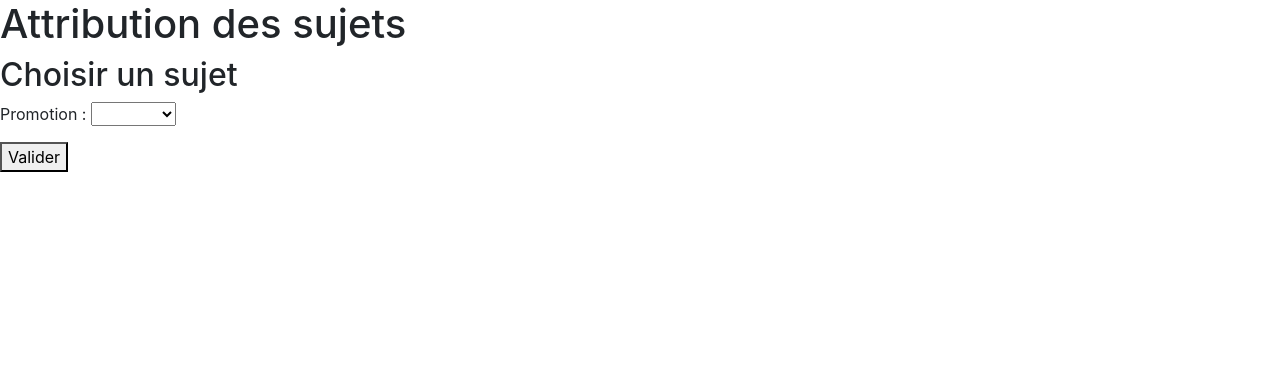
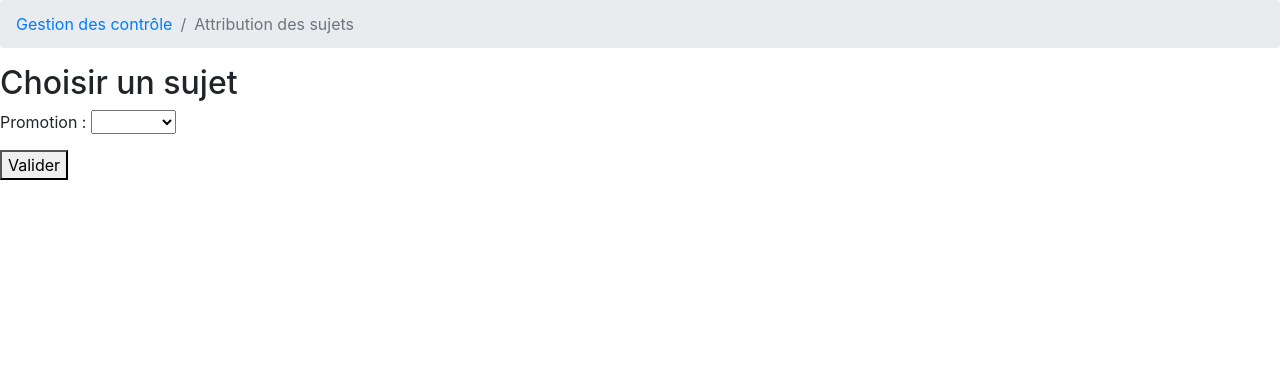
Before and after one commit to arnaudsaulou/projetGMP, a PHP site: template ApplicationWeb/include/pages/attribuerSujet.inc.php in a window 1280 px wide. Shown: the part 56-435 px from the top of the page. Run offline with PHP 8.4, Linux system fonts and the light colour scheme; the template is opened without the code that fills it, so the values that code supplies are empty; a stand-in replaces the project's code that opens the database connection; some libraries are stand-ins or nearby versions.

Commit message:
Ajout des Breadcrumbs au dessus des pages principales

```diff
--- a/ApplicationWeb/include/header.inc.php
+++ b/ApplicationWeb/include/header.inc.php
@@ -44,7 +44,7 @@
 
   <nav class="navbar navbar-expand navbar-dark bg-dark static-top">
 
-    <a class="navbar-brand mr-1" href="index.html">Projet GMP</a>
+    <a class="navbar-brand mr-1" href="index.php">Projet GMP</a>
 
     <button class="btn btn-link btn-sm text-white order-1 order-sm-0" id="sidebarToggle" href="#">
       <i class="fas fa-bars"></i>
--- a/ApplicationWeb/include/menu.inc.php
+++ b/ApplicationWeb/include/menu.inc.php
@@ -3,7 +3,7 @@
 	<!-- Sidebar -->
 	<ul class="sidebar navbar-nav">
 		<li class="nav-item">
-			<a class="nav-link" href="index.html">
+			<a class="nav-link" href="index.php">
 				<i class="fas fa-fw fa-tachometer-alt"></i>
 				<span>Tableau de bord</span>
 			</a>
--- a/ApplicationWeb/include/pages/attribuerSujet.inc.php
+++ b/ApplicationWeb/include/pages/attribuerSujet.inc.php
@@ -1,4 +1,10 @@
-<h1> Attribution des sujets </h1>
+<!-- Breadcrumbs-->
+<ol class="breadcrumb">
+  <li class="breadcrumb-item">
+    <a href="#">Gestion des contrôle</a>
+  </li>
+  <li class="breadcrumb-item active">Attribution des sujets</li>
+</ol>
 
 <?php
   if(!isset($_POST['ok']) && empty($_POST['choix_promotion'])){
```
Also changed, not shown: ApplicationWeb/include/pages/afficherEtudiants.inc.php (+7 -1 lines), ApplicationWeb/include/pages/consulterListeEnonces.inc.php (+7 -1 lines), ApplicationWeb/include/pages/creerEnonce.inc.php (+9 -0 lines), ApplicationWeb/include/pages/importerEtudiants.inc.php (+9 -0 lines).
